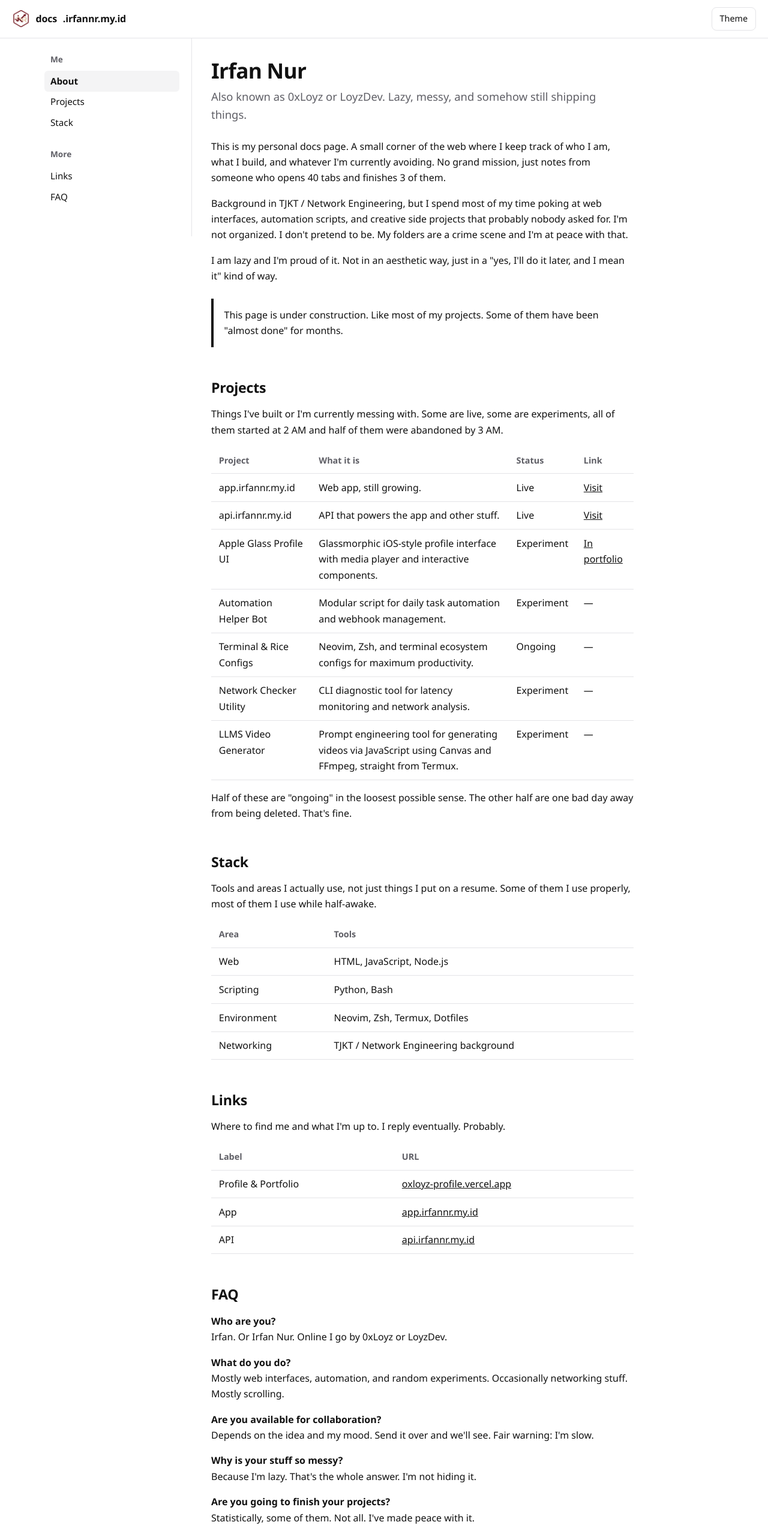
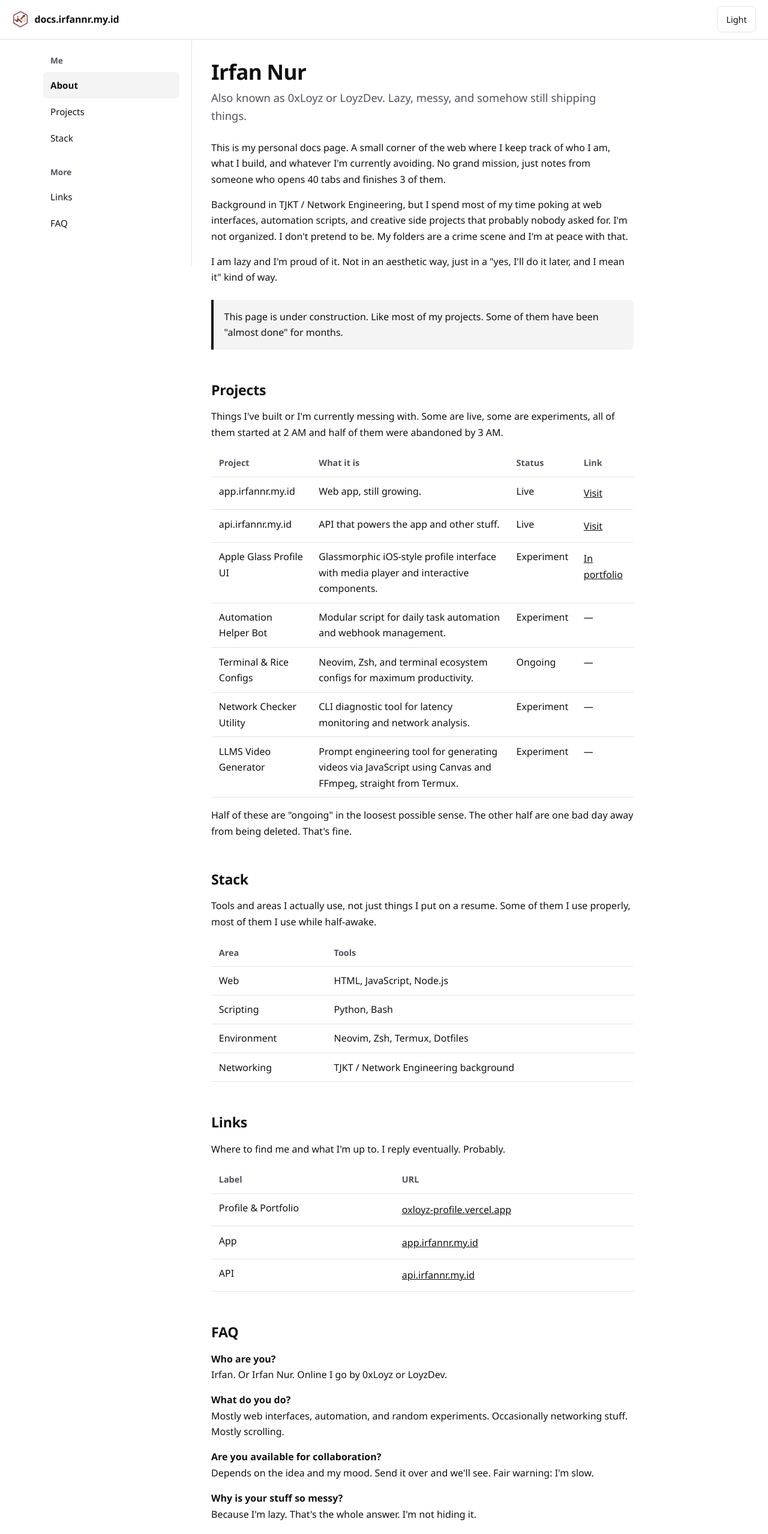
Before and after one commit to ssgloyzdev/irfannr-docs, a plain HTML site: page index.html in a window 1280 px wide. Shown: the top 2558 px of the page at 60% size. Drawn offline with Linux system fonts and the light colour scheme.

Commit message:
Enhance theme toggle and layout styles
Updated theme toggle functionality and improved layout styles.

```diff
--- a/index.html
+++ b/index.html
@@ -19,21 +19,30 @@
 <meta name="twitter:title" content="Irfan Nur | 0xLoyz">
 <meta name="twitter:description" content="Lazy, messy, and shipping anyway. Personal docs of Irfan Nur.">
 <meta name="twitter:image" content="https://docs.irfannr.my.id/og-image.png">
-<link rel="icon" href="/favicon.ico" sizes="48x48">
-<link rel="icon" type="image/png" href="/icon.png" sizes="512x512">
-<link rel="apple-touch-icon" href="/apple-touch-icon.png">
+<link rel="icon" href="./favicon.ico" sizes="48x48">
+<link rel="icon" type="image/png" href="./icon.png" sizes="512x512">
+<link rel="apple-touch-icon" href="./apple-touch-icon.png">
+<script>
+(function () {
+  try {
+    var saved = localStorage.getItem("theme");
+    if (saved === "light" || saved === "dark") {
+      document.documentElement.setAttribute("data-theme", saved);
+    }
+  } catch (e) {}
+})();
+</script>
 <style>
 :root {
   --bg: #ffffff;
   --surface: #ffffff;
   --ink: #111111;
-  --muted: #5f5f66;
+  --muted: #52525b;
   --line: #e4e4e7;
   --accent: #111111;
   --accent-ink: #ffffff;
   --code-bg: #f4f4f5;
   --font-body: "Segoe UI", system-ui, -apple-system, "Helvetica Neue", Arial, sans-serif;
-  --font-mono: ui-monospace, "SFMono-Regular", Menlo, Consolas, monospace;
   color-scheme: light;
 }
 @media (prefers-color-scheme: dark) {
@@ -82,7 +91,7 @@ a:focus-visible, button:focus-visible {
   top: 0;
   background: var(--accent);
   color: var(--accent-ink);
-  padding: .5rem 1rem;
+  padding: .65rem 1rem;
   z-index: 20;
 }
 .skip:focus { left: 0; }
@@ -94,29 +103,53 @@ a:focus-visible, button:focus-visible {
   align-items: center;
   justify-content: space-between;
   gap: 1rem;
-  padding: .75rem 1.25rem;
+  padding: .65rem 1.25rem;
   background: var(--surface);
   border-bottom: 1px solid var(--line);
 }
 .brand {
+  display: inline-flex;
+  align-items: center;
+  gap: .6rem;
+  min-height: 44px;
   font-weight: 700;
   color: var(--ink);
   text-decoration: none;
   letter-spacing: -.01em;
 }
 .brand span { color: var(--accent); }
-.brand { display: inline-flex; align-items: center; gap: .6rem; }
-.brand img { width: 30px; height: 30px; display: block; }
+.brand-mark {
+  width: 28px;
+  height: 28px;
+  border-radius: 6px;
+  border: 1px solid var(--line);
+  background: var(--code-bg);
+  display: inline-flex;
+  align-items: center;
+  justify-content: center;
+  font-size: .8rem;
+  font-weight: 700;
+  flex-shrink: 0;
+}
+.brand img {
+  width: 28px;
+  height: 28px;
+  border-radius: 6px;
+  display: block;
+}
 .theme-toggle {
+  min-width: 44px;
+  min-height: 44px;
   background: transparent;
   color: var(--ink);
   border: 1px solid var(--line);
   border-radius: 8px;
-  padding: .4rem .8rem;
+  padding: .55rem .9rem;
   font: inherit;
   font-size: .9rem;
   cursor: pointer;
 }
+.theme-toggle:hover { background: var(--code-bg); }
 .layout {
   display: grid;
   grid-template-columns: 16rem minmax(0, 1fr);
@@ -125,9 +158,9 @@ a:focus-visible, button:focus-visible {
 }
 .sidebar {
   position: sticky;
-  top: 3.6rem;
+  top: 4rem;
   align-self: start;
-  max-height: calc(100vh - 3.6rem);
+  max-height: calc(100vh - 4rem);
   overflow-y: auto;
   padding: 1.5rem 1.25rem;
   border-right: 1px solid var(--line);
@@ -140,9 +173,11 @@ a:focus-visible, button:focus-visible {
 }
 .sidebar ul { list-style: none; margin: 0 0 1.5rem; padding: 0; }
 .sidebar a {
-  display: block;
-  padding: .3rem .6rem;
-  margin-left: -.6rem;
+  display: flex;
+  align-items: center;
+  min-height: 44px;
+  padding: .45rem .75rem;
+  margin-left: -.75rem;
   border-radius: 6px;
   color: var(--ink);
   text-decoration: none;
@@ -161,35 +196,17 @@ p { margin: 0 0 1rem; }
 .lead { font-size: 1.15rem; color: var(--muted); margin-bottom: 1.5rem; }
 .notice {
   border-left: 4px solid var(--accent);
-  background: var(--surface);
+  background: var(--code-bg);
   border-radius: 0 8px 8px 0;
-  padding: .9rem 1.1rem;
+  padding: .95rem 1.1rem;
   margin: 1.5rem 0;
 }
 .notice p { margin: 0; }
-pre {
-  background: var(--code-bg);
-  border: 1px solid var(--line);
-  border-radius: 8px;
-  padding: 1rem;
-  overflow-x: auto;
-  font-family: var(--font-mono);
-  font-size: .9rem;
-  line-height: 1.5;
-  margin: 0 0 1rem;
-}
-code {
-  font-family: var(--font-mono);
-  font-size: .9em;
-  background: var(--code-bg);
-  padding: .1em .35em;
-  border-radius: 4px;
-}
-pre code { background: none; padding: 0; }
 .table-wrap { overflow-x: auto; margin-bottom: 1rem; }
 table { border-collapse: collapse; width: 100%; min-width: 30rem; }
-th, td { text-align: left; padding: .6rem .8rem; border-bottom: 1px solid var(--line); vertical-align: top; }
+th, td { text-align: left; padding: .65rem .8rem; border-bottom: 1px solid var(--line); vertical-align: top; }
 th { font-size: .9rem; color: var(--muted); font-weight: 600; }
+td a { display: inline-block; padding: .2rem 0; }
 .pager {
   display: flex;
   justify-content: center;
@@ -198,13 +215,16 @@ th { font-size: .9rem; color: var(--muted); font-weight: 600; }
   border-top: 1px solid var(--line);
 }
 .pager a {
-  display: block;
-  padding: .7rem 1rem;
+  display: inline-flex;
+  align-items: center;
+  min-height: 44px;
+  padding: .65rem 1.1rem;
   border: 1px solid var(--line);
   border-radius: 8px;
   text-decoration: none;
   background: var(--surface);
 }
+.pager a:hover { background: var(--code-bg); }
 footer {
   max-width: 72rem;
   margin: 0 auto;
@@ -222,8 +242,8 @@ footer {
     border-bottom: 1px solid var(--line);
     padding: 1rem 1.25rem;
   }
-  .sidebar ul { display: flex; flex-wrap: wrap; gap: .25rem .5rem; margin-bottom: 1rem; }
-  .sidebar a { margin-left: 0; border: 1px solid var(--line); }
+  .sidebar ul { display: flex; flex-wrap: wrap; gap: .5rem; margin-bottom: 1rem; }
+  .sidebar a { margin-left: 0; border: 1px solid var(--line); padding: .5rem .85rem; }
   main { padding: 1.5rem 1.25rem 3rem; }
   h1 { font-size: 1.8rem; }
 }
@@ -242,7 +262,7 @@ footer {
   tr:last-child { margin-bottom: 0; }
   td {
     border: 0;
-    padding: .2rem 0;
+    padding: .25rem 0;
   }
   td[data-label]::before {
     content: attr(data-label);
@@ -266,8 +286,12 @@ footer {
 <body id="top">
 <a class="skip" href="#content">Skip to content</a>
 <header class="topbar">
-  <a class="brand" href="/"><img src="/icon.png" alt="" width="30" height="30">docs<span>.irfannr.my.id</span></a>
-  <button class="theme-toggle" id="themeToggle" type="button" aria-label="Toggle color theme">Theme</button>
+  <a class="brand" href="./">
+    <span class="brand-mark" id="brandFallback" aria-hidden="true">0x</span>
+    <img src="./icon.png" alt="" width="28" height="28" onload="document.getElementById('brandFallback').style.display='none'" onerror="this.style.display='none'">
+    <span>docs.irfannr.my.id</span>
+  </a>
+  <button class="theme-toggle" id="themeToggle" type="button" aria-label="Switch color theme" aria-pressed="false">Theme</button>
 </header>
 <div class="layout">
   <nav class="sidebar" aria-label="Site navigation">
@@ -298,52 +322,52 @@ footer {
       <h2 class="section">Projects</h2>
       <p>Things I've built or I'm currently messing with. Some are live, some are experiments, all of them started at 2 AM and half of them were abandoned by 3 AM.</p>
       <div class="table-wrap">
-        <table>
-          <thead>
-            <tr><th>Project</th><th>What it is</th><th>Status</th><th>Link</th></tr>
+        <table role="table">
+          <thead role="rowgroup">
+            <tr role="row"><th role="columnheader">Project</th><th role="columnheader">What it is</th><th role="columnheader">Status</th><th role="columnheader">Link</th></tr>
           </thead>
-          <tbody>
-            <tr>
-              <td>app.irfannr.my.id</td>
-              <td data-label="What it is">Web app, still growing.</td>
-              <td data-label="Status">Live</td>
-              <td data-label="Link"><a href="https://app.irfannr.my.id">Visit</a></td>
+          <tbody role="rowgroup">
+            <tr role="row">
+              <td role="cell">app.irfannr.my.id</td>
+              <td role="cell" data-label="What it is">Web app, still growing.</td>
+              <td role="cell" data-label="Status">Live</td>
+              <td role="cell" data-label="Link"><a href="https://app.irfannr.my.id">Visit</a></td>
             </tr>
-            <tr>
-              <td>api.irfannr.my.id</td>
-              <td data-label="What it is">API that powers the app and other stuff.</td>
-              <td data-label="Status">Live</td>
-              <td data-label="Link"><a href="https://api.irfannr.my.id">Visit</a></td>
+            <tr role="row">
+              <td role="cell">api.irfannr.my.id</td>
+              <td role="cell" data-label="What it is">API that powers the app and other stuff.</td>
+              <td role="cell" data-label="Status">Live</td>
+              <td role="cell" data-label="Link"><a href="https://api.irfannr.my.id">Visit</a></td>
             </tr>
-            <tr>
-              <td>Apple Glass Profile UI</td>
-              <td data-label="What it is">Glassmorphic iOS-style profile interface with media player and interactive components.</td>
-              <td data-label="Status">Experiment</td>
-              <td data-label="Link"><a href="https://oxloyz-profile.vercel.app">In portfolio</a></td>
+            <tr role="row">
+              <td role="cell">Apple Glass Profile UI</td>
+              <td role="cell" data-label="What it is">Glassmorphic iOS-style profile interface with media player and interactive components.</td>
+              <td role="cell" data-label="Status">Experiment</td>
+              <td role="cell" data-label="Link"><a href="https://oxloyz-profile.vercel.app">In portfolio</a></td>
             </tr>
-            <tr>
-              <td>Automation Helper Bot</td>
-              <td data-label="What it is">Modular script for daily task automation and webhook management.</td>
-              <td data-label="Status">Experiment</td>
-              <td data-label="Link">—</td>
+            <tr role="row">
+              <td role="cell">Automation Helper Bot</td>
+              <td role="cell" data-label="What it is">Modular script for daily task automation and webhook management.</td>
+              <td role="cell" data-label="Status">Experiment</td>
+              <td role="cell" data-label="Link">—</td>
             </tr>
-            <tr>
-              <td>Terminal &amp; Rice Configs</td>
-              <td data-label="What it is">Neovim, Zsh, and terminal ecosystem configs for maximum productivity.</td>
-              <td data-label="Status">Ongoing</td>
-              <td data-label="Link">—</td>
+            <tr role="row">
+              <td role="cell">Terminal &amp; Rice Configs</td>
+              <td role="cell" data-label="What it is">Neovim, Zsh, and terminal ecosystem configs for maximum productivity.</td>
+              <td role="cell" data-label="Status">Ongoing</td>
+              <td role="cell" data-label="Link">—</td>
             </tr>
-            <tr>
-              <td>Network Checker Utility</td>
-              <td data-label="What it is">CLI diagnostic tool for latency monitoring and network analysis.</td>
-              <td data-label="Status">Experiment</td>
-              <td data-label="Link">—</td>
+            <tr role="row">
+              <td role="cell">Network Checker Utility</td>
+              <td role="cell" data-label="What it is">CLI diagnostic tool for latency monitoring and network analysis.</td>
+              <td role="cell" data-label="Status">Experiment</td>
+              <td role="cell" data-label="Link">—</td>
             </tr>
-            <tr>
-              <td>LLMS Video Generator</td>
-              <td data-label="What it is">Prompt engineering tool for generating videos via JavaScript using Canvas and FFmpeg, straight from Termux.</td>
-              <td data-label="Status">Experiment</td>
-              <td data-label="Link">—</td>
+            <tr role="row">
+              <td role="cell">LLMS Video Generator</td>
+              <td role="cell" data-label="What it is">Prompt engineering tool for generating videos via JavaScript using Canvas and FFmpeg, straight from Termux.</td>
+              <td role="cell" data-label="Status">Experiment</td>
+              <td role="cell" data-label="Link">—</td>
             </tr>
           </tbody>
         </table>
@@ -354,26 +378,26 @@ footer {
       <h2 class="section">Stack</h2>
       <p>Tools and areas I actually use, not just things I put on a resume. Some of them I use properly, most of them I use while half-awake.</p>
       <div class="table-wrap">
-        <table>
-          <thead>
-            <tr><th>Area</th><th>Tools</th></tr>
+        <table role="table">
+          <thead role="rowgroup">
+            <tr role="row"><th role="columnheader">Area</th><th role="columnheader">Tools</th></tr>
           </thead>
-          <tbody>
-            <tr>
-              <td>Web</td>
-              <td data-label="Tools">HTML, JavaScript, Node.js</td>
+          <tbody role="rowgroup">
+            <tr role="row">
+              <td role="cell">Web</td>
+              <td role="cell" data-label="Tools">HTML, JavaScript, Node.js</td>
             </tr>
-            <tr>
-              <td>Scripting</td>
-              <td data-label="Tools">Python, Bash</td>
+            <tr role="row">
+              <td role="cell">Scripting</td>
+              <td role="cell" data-label="Tools">Python, Bash</td>
             </tr>
-            <tr>
-              <td>Environment</td>
-              <td data-label="Tools">Neovim, Zsh, Termux, Dotfiles</td>
+            <tr role="row">
+              <td role="cell">Environment</td>
+              <td role="cell" data-label="Tools">Neovim, Zsh, Termux, Dotfiles</td>
             </tr>
-            <tr>
-              <td>Networking</td>
-              <td data-label="Tools">TJKT / Network Engineering background</td>
+            <tr role="row">
+              <td role="cell">Networking</td>
+              <td role="cell" data-label="Tools">TJKT / Network Engineering background</td>
             </tr>
           </tbody>
         </table>
@@ -383,22 +407,22 @@ footer {
       <h2 class="section">Links</h2>
       <p>Where to find me and what I'm up to. I reply eventually. Probably.</p>
       <div class="table-wrap">
-        <table>
-          <thead>
-            <tr><th>Label</th><th>URL</th></tr>
+        <table role="table">
+          <thead role="rowgroup">
+            <tr role="row"><th role="columnheader">Label</th><th role="columnheader">URL</th></tr>
           </thead>
-          <tbody>
-            <tr>
-              <td>Profile &amp; Portfolio</td>
-              <td data-label="URL"><a href="https://oxloyz-profile.vercel.app">oxloyz-profile.vercel.app</a></td>
+          <tbody role="rowgroup">
+            <tr role="row">
+              <td role="cell">Profile &amp; Portfolio</td>
+              <td role="cell" data-label="URL"><a href="https://oxloyz-profile.vercel.app">oxloyz-profile.vercel.app</a></td>
             </tr>
-            <tr>
-              <td>App</td>
-              <td data-label="URL"><a href="https://app.irfannr.my.id">app.irfannr.my.id</a></td>
+            <tr role="row">
+              <td role="cell">App</td>
+              <td role="cell" data-label="URL"><a href="https://app.irfannr.my.id">app.irfannr.my.id</a></td>
             </tr>
-            <tr>
-              <td>API</td>
-              <td data-label="URL"><a href="https://api.irfannr.my.id">api.irfannr.my.id</a></td>
+            <tr role="row">
+              <td role="cell">API</td>
+              <td role="cell" data-label="URL"><a href="https://api.irfannr.my.id">api.irfannr.my.id</a></td>
             </tr>
           </tbody>
         </table>
@@ -425,19 +449,32 @@ footer {
 (function () {
   var root = document.documentElement;
   var toggle = document.getElementById("themeToggle");
-  var saved = null;
-  try { saved = localStorage.getItem("theme"); } catch (e) {}
-  if (saved === "light" || saved === "dark") root.setAttribute("data-theme", saved);
+
+  function resolveTheme() {
+    var attr = root.getAttribute("data-theme");
+    if (attr === "light" || attr === "dark") return attr;
+    return window.matchMedia("(prefers-color-scheme: dark)").matches ? "dark" : "light";
+  }
+
+  function syncToggleUI() {
+    var active = resolveTheme();
+    var isDark = active === "dark";
+    toggle.textContent = isDark ? "Dark" : "Light";
+    toggle.setAttribute("aria-pressed", String(isDark));
+    toggle.setAttribute("aria-label", isDark ? "Switch to light theme" : "Switch to dark theme");
+  }
+
+  syncToggleUI();
+
   toggle.addEventListener("click", function () {
-    var current = root.getAttribute("data-theme");
-    if (!current) {
-      current = window.matchMedia("(prefers-color-scheme: dark)").matches ? "dark" : "light";
-    }
-    var next = current === "dark" ? "light" : "dark";
+    var next = resolveTheme() === "dark" ? "light" : "dark";
     root.setAttribute("data-theme", next);
     try { localStorage.setItem("theme", next); } catch (e) {}
+    syncToggleUI();
   });
+
   document.getElementById("year").textContent = new Date().getFullYear();
+
   var links = document.querySelectorAll(".sidebar a");
   var map = {};
   links.forEach(function (link) { map[link.getAttribute("href").slice(1)] = link; });
```
